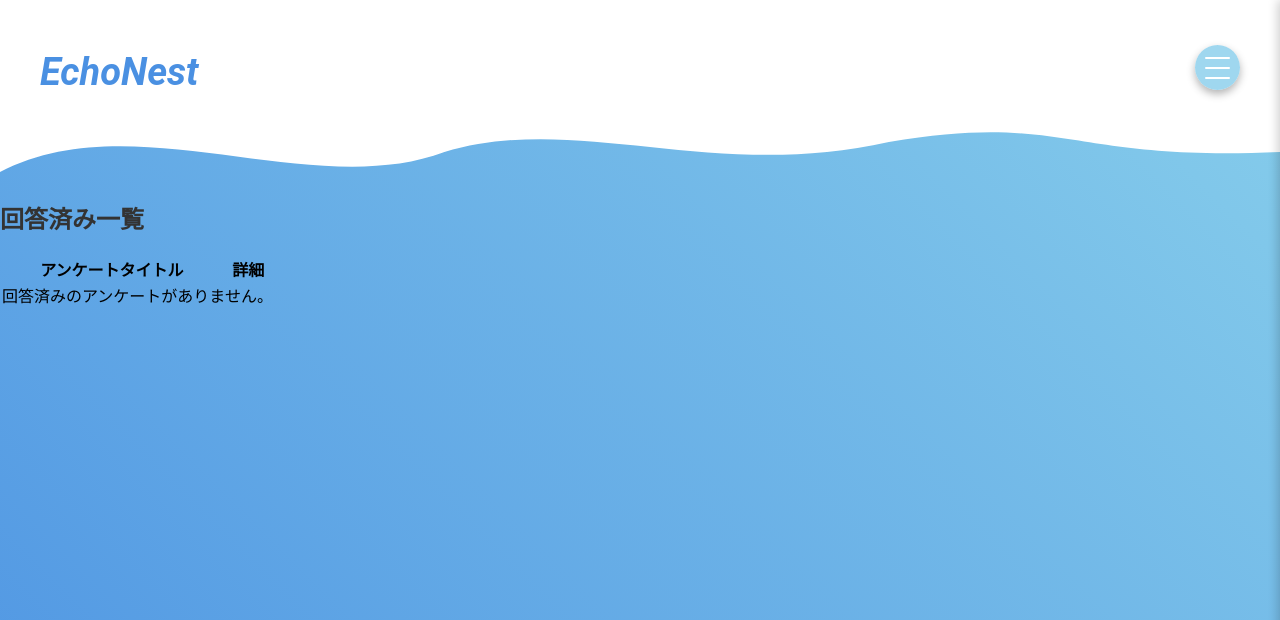
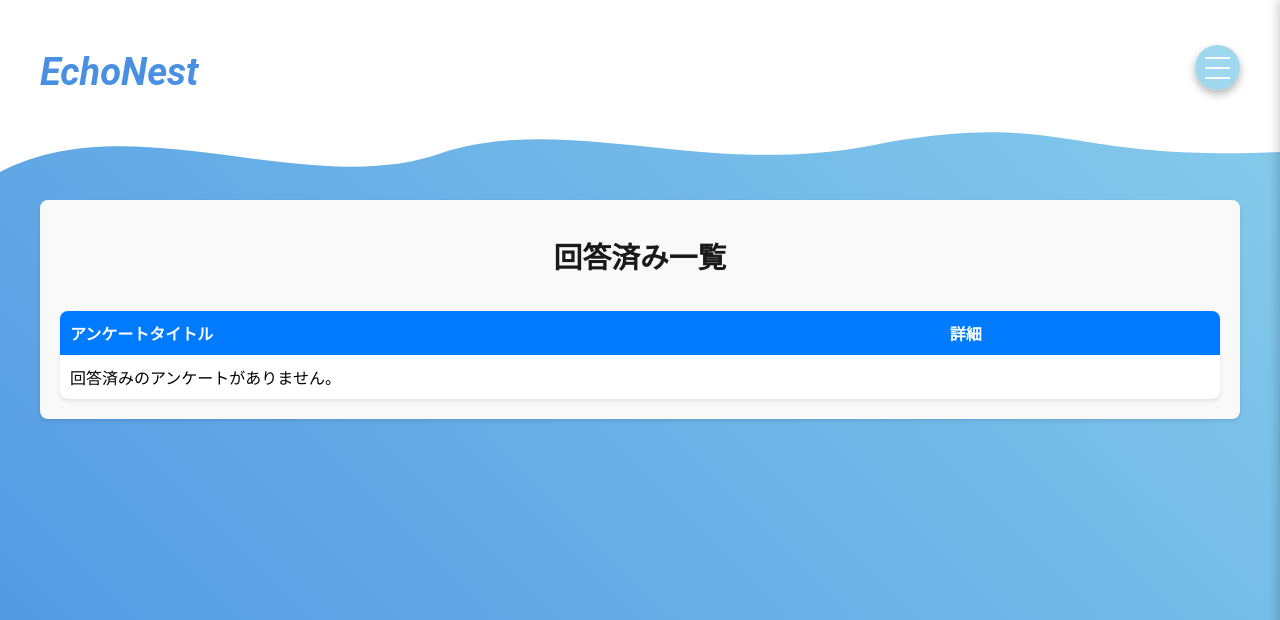
Before and after one commit to GraduationProduction2025/Echo-Nest, a Django app: page /answered/ in a window 1280 px wide. Shown: the top 620 px of the page. Run offline with Django 3.2, Linux system fonts and the light colour scheme; the visitor is signed in with stand-in values (Sample User, id 1).

Commit message:
最低限のデザインの調整

```diff
--- a/static/css/style.css
+++ b/static/css/style.css
@@ -1350,7 +1350,7 @@ h2 {
 }
 
 .create-ques-btn:hover {
-    background-color: #55bbee;
+    background-いちらん画面r: #55bbee;
 }
 
 .tem-ques-btn {
@@ -1372,3 +1372,89 @@ h2 {
 }
 /* submit-containerとボタン　ここまで */
 /* 新規作成・編集画面　ここまで */
+
+/* 回答済み一覧画面 ここから */
+/* Container styling */
+.ansd-container {
+  max-width: 1200px;
+  margin: 0 auto;
+  padding: 20px;
+  background-color: #f9f9f9;
+  border-radius: 8px;
+  box-shadow: 0 2px 4px rgba(0, 0, 0, 0.1);
+}
+
+/* Title bar styling */
+.ansd-title-bar {
+  color: white;
+  padding: 15px;
+  border-radius: 8px 8px 0 0;
+  text-align: center;
+}
+
+.ansd-title-bar h1 {
+  margin: 0;
+  font-size: 1.8rem;
+  font-weight: bold;
+}
+
+/* Table styling */
+.ansd-table {
+  width: 100%;
+  border-collapse: collapse;
+  margin-top: 20px;
+  background-color: white;
+  border-radius: 8px;
+  overflow: hidden;
+  box-shadow: 0 2px 4px rgba(0, 0, 0, 0.1);
+}
+
+.ansd-table thead {
+  background-color: #007bff;
+  color: white;
+}
+
+.ansd-table thead th {
+  padding: 10px;
+  text-align: left;
+  font-weight: bold;
+}
+
+.ansd-table tbody td {
+  padding: 10px;
+  border-bottom: 1px solid #ddd;
+}
+
+.ansd-table tbody tr:last-child td {
+  border-bottom: none;
+}
+
+.ansd-table tbody tr:nth-child(even) {
+  background-color: #f2f2f2;
+}
+
+/* Button styling */
+.ansd-btn {
+  display: inline-block;
+  padding: 8px 12px;
+  font-size: 0.9rem;
+  color: white;
+  background-color: #007bff;
+  border: none;
+  border-radius: 4px;
+  text-decoration: none;
+  transition: background-color 0.3s ease;
+}
+
+.ansd-btn:hover {
+  background-color: #0056b3;
+}
+
+/* Empty message styling */
+.ansd-empty-message {
+  text-align: center;
+  color: #666;
+  font-style: italic;
+  padding: 20px 0;
+}
+/* 回答済み一覧画面 ここまで */
--- a/templates/surveys/answered.html
+++ b/templates/surveys/answered.html
@@ -7,12 +7,12 @@
 {% block content %}
 {% load static %}
 
-<div class="container">
-    <div class="title-bar">
+<div class="ansd-container">
+    <div class="ansd-title-bar">
         <h1>{{ title }}</h1>
     </div>
     <div>
-        <table class="table">
+        <table class="ansd-table">
             <thead>
                 <tr>
                     <th>アンケートタイトル</th>
@@ -24,7 +24,7 @@
                 <tr>
                     <td>{{ answer.answered_survey.title }}</td>
                     <td>
-                        <a class="btn btn-primary" href="{% url 'templates:ag_data' answer.answered_survey.id %}">
+                        <a class="ansd-btn btn-primary" href="{% url 'templates:ag_data' answer.answered_survey.id %}">
                             詳細を見る
                         </a>
                     </td>
```
